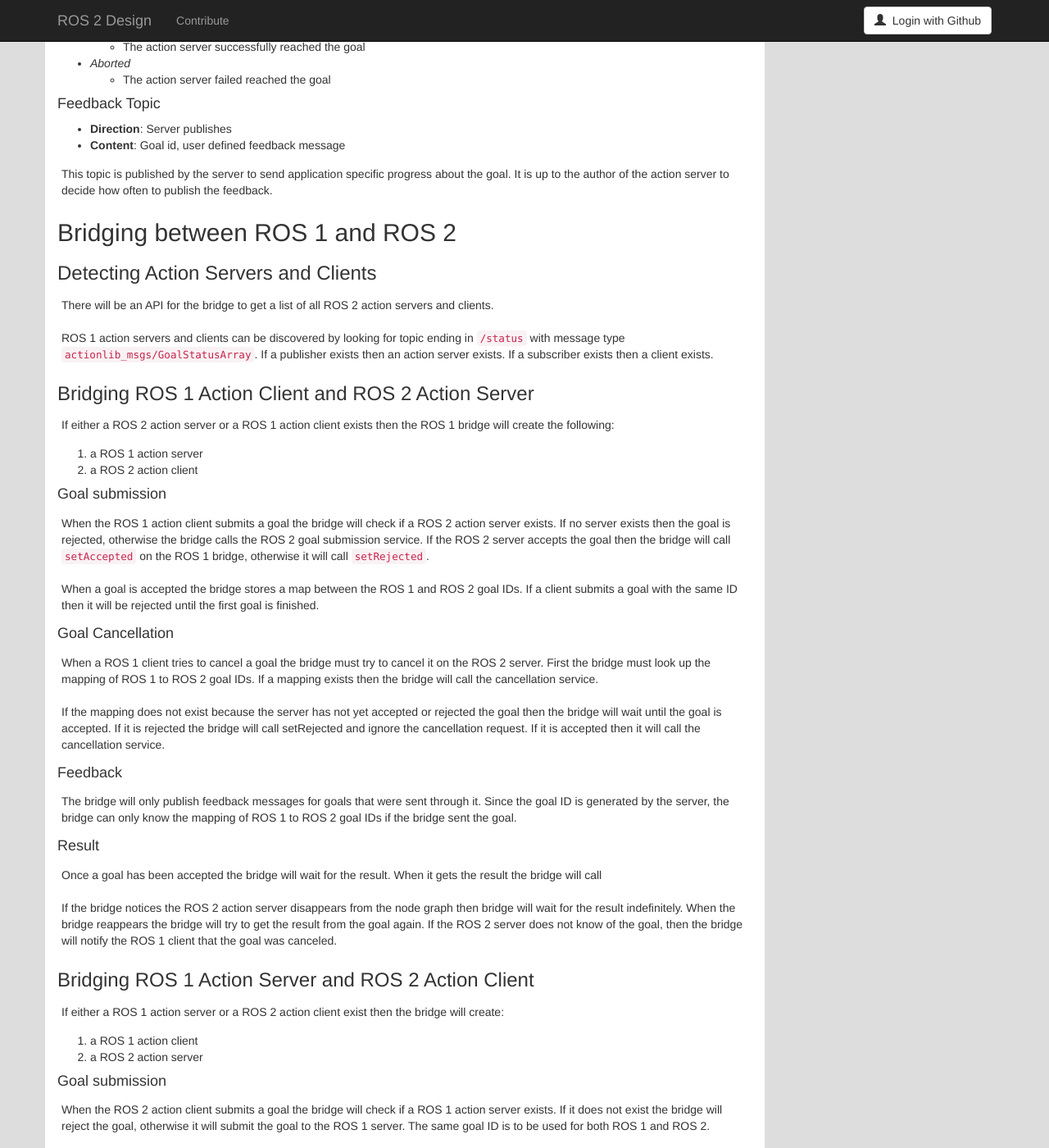
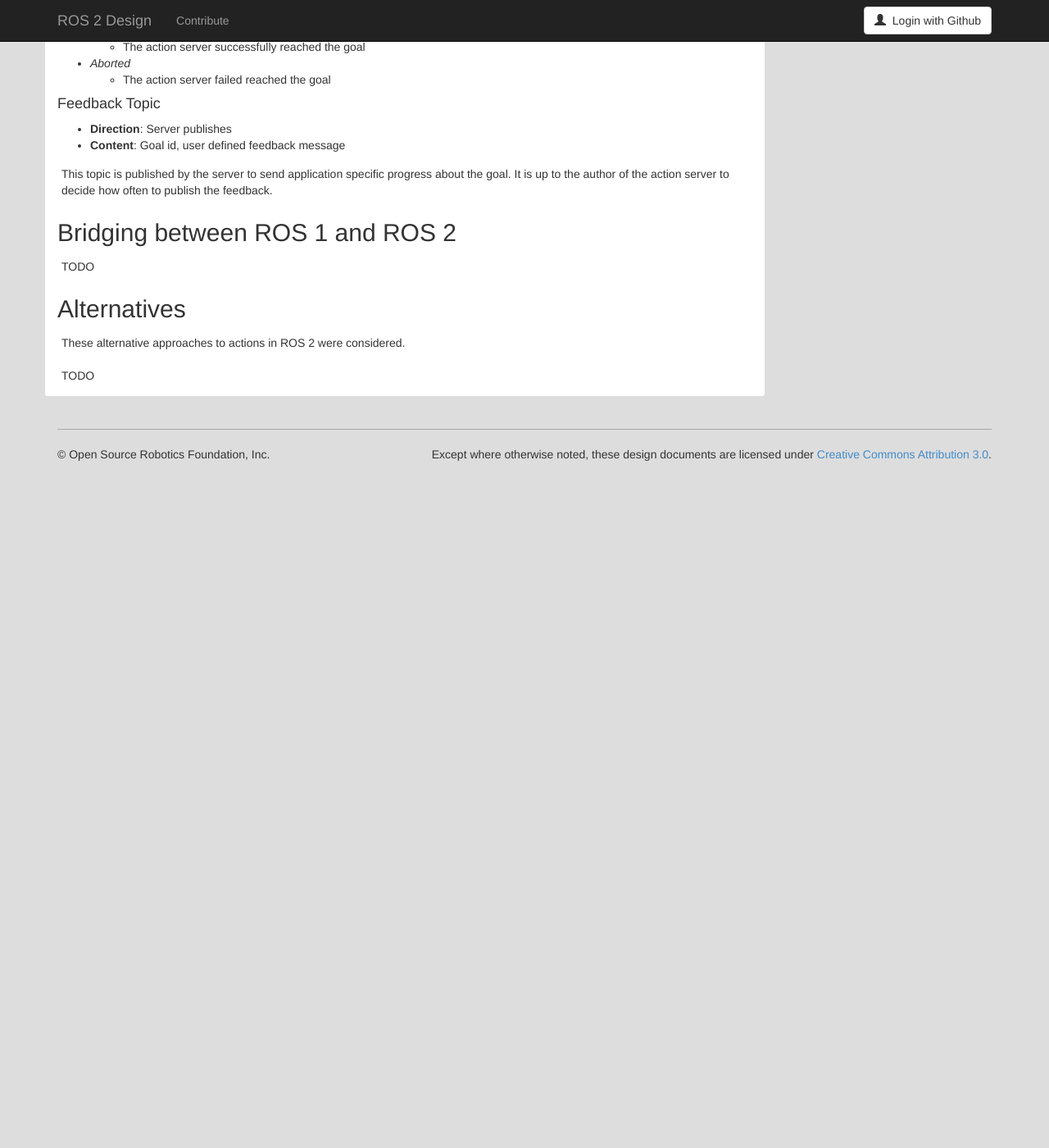
Before and after one commit to ros2/design, a Jekyll site: the page built from articles/actions.md, in a window 1280 px wide and 1400 px high, scrolled down 5289 px. Shown: the whole window at 82% size. Built offline with Jekyll 4.4.1, drawn with Linux system fonts in a browser that asks for light colours; nearby versions of some CDN libraries; after the commit the page ends 5863 px from its top, so only the background shows below that; some of the changed text lies outside the part shown.

Commit message:
Delete content in bridge section

```diff
--- a/articles/actions.md
+++ b/articles/actions.md
@@ -308,87 +308,7 @@
 
 ## Bridging between ROS 1 and ROS 2
 
-### Detecting Action Servers and Clients
-
-There will be an API for the bridge to get a list of all ROS 2 action servers and clients.
-
-ROS 1 action servers and clients can be discovered by looking for topic ending in `/status` with message type `actionlib_msgs/GoalStatusArray`.
-If a publisher exists then an action server exists.
-If a subscriber exists then a client exists.
-
-### Bridging ROS 1 Action Client and ROS 2 Action Server
-
-If either a ROS 2 action server or a ROS 1 action client exists then the ROS 1 bridge will create the following:
-
-1. a ROS 1 action server
-2. a ROS 2 action client
-
-#### Goal submission
-
-When the ROS 1 action client submits a goal the bridge will check if a ROS 2 action server exists.
-If no server exists then the goal is rejected, otherwise the bridge calls the ROS 2 goal submission service.
-If the ROS 2 server accepts the goal then the bridge will call `setAccepted` on the ROS 1 bridge, otherwise it will call `setRejected`.
-
-When a goal is accepted the bridge stores a map between the ROS 1 and ROS 2 goal IDs.
-If a client submits a goal with the same ID then it will be rejected until the first goal is finished.
-
-#### Goal Cancellation
-
-When a ROS 1 client tries to cancel a goal the bridge must try to cancel it on the ROS 2 server.
-First the bridge must look up the mapping of ROS 1 to ROS 2 goal IDs.
-If a mapping exists then the bridge will call the cancellation service.
-
-If the mapping does not exist because the server has not yet accepted or rejected the goal then the bridge will wait until the goal is accepted.
-If it is rejected the bridge will call setRejected and ignore the cancellation request.
-If it is accepted then it will call the cancellation service.
-
-#### Feedback
-
-The bridge will only publish feedback messages for goals that were sent through it.
-Since the goal ID is generated by the server, the bridge can only know the mapping of ROS 1 to ROS 2 goal IDs if the bridge sent the goal.
-
-#### Result
-
-Once a goal has been accepted the bridge will wait for the result.
-When it gets the result the bridge will call
-
-If the bridge notices the ROS 2 action server disappears from the node graph then bridge will wait for the result indefinitely.
-When the bridge reappears the bridge will try to get the result from the goal again.
-If the ROS 2 server does not know of the goal, then the bridge will notify the ROS 1 client that the goal was canceled.
-
-### Bridging ROS 1 Action Server and ROS 2 Action Client
-
-If either a ROS 1 action server or a ROS 2 action client exist then the bridge will create:
-
-1. a ROS 1 action client
-2. a ROS 2 action server
-
-#### Goal submission
-
-When the ROS 2 action client submits a goal the bridge will check if a ROS 1 action server exists.
-If it does not exist the bridge will reject the goal, otherwise it will submit the goal to the ROS 1 server.
-The same goal ID is to be used for both ROS 1 and ROS 2.
-
-Goals sent to the bridge from ROS 2 are always immediately accepted by the bridge.
-The bridge will then submit the goal to the ROS 1 server.
-The reason for instantly accepting the goal is that if the ROS 1 action server never responds to a goal request then the bridge cannot return a result.
-Goals that are rejected by ROS 1 action servers will be reported as canceled to ROS 2 action clients.
-
-#### Goal Cancellation
-
-When a ROS 2 client tries to cancel a goal the bridge will immediately accept the cancellation request.
-It will then try to cancel the request on the ROS 1 action server.
-If the cancellation request is rejected by the ROS 1 server then the ROS 2 bridge will stay in the *CANCELING* state until the result of the goal is known.
-
-#### Feedback
-
-Since the goal ID is the same for both ROS 1 and ROS 2, the bridge will always publish feedback from ROS 1 servers to the ROS 2 feedback topic.
-
-#### Result
-
-When the ROS 1 action server publishes a result it will be set as the result on the ROS 1 bridge.
-If the ROS 2 action client never calls the service to get the result then it is subject to the same timeout as if it were a normal ROS 2 action server.
-
+TODO
 
 ## Alternatives
 
```
